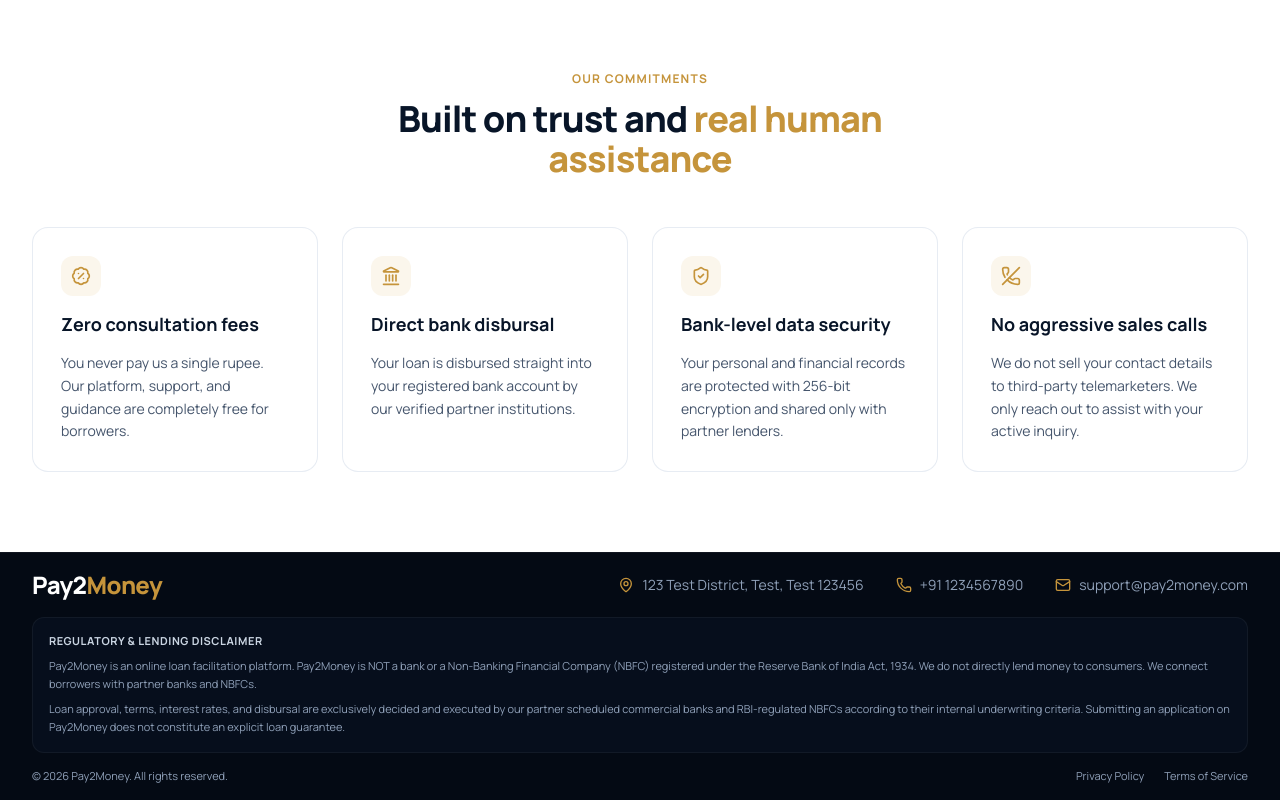
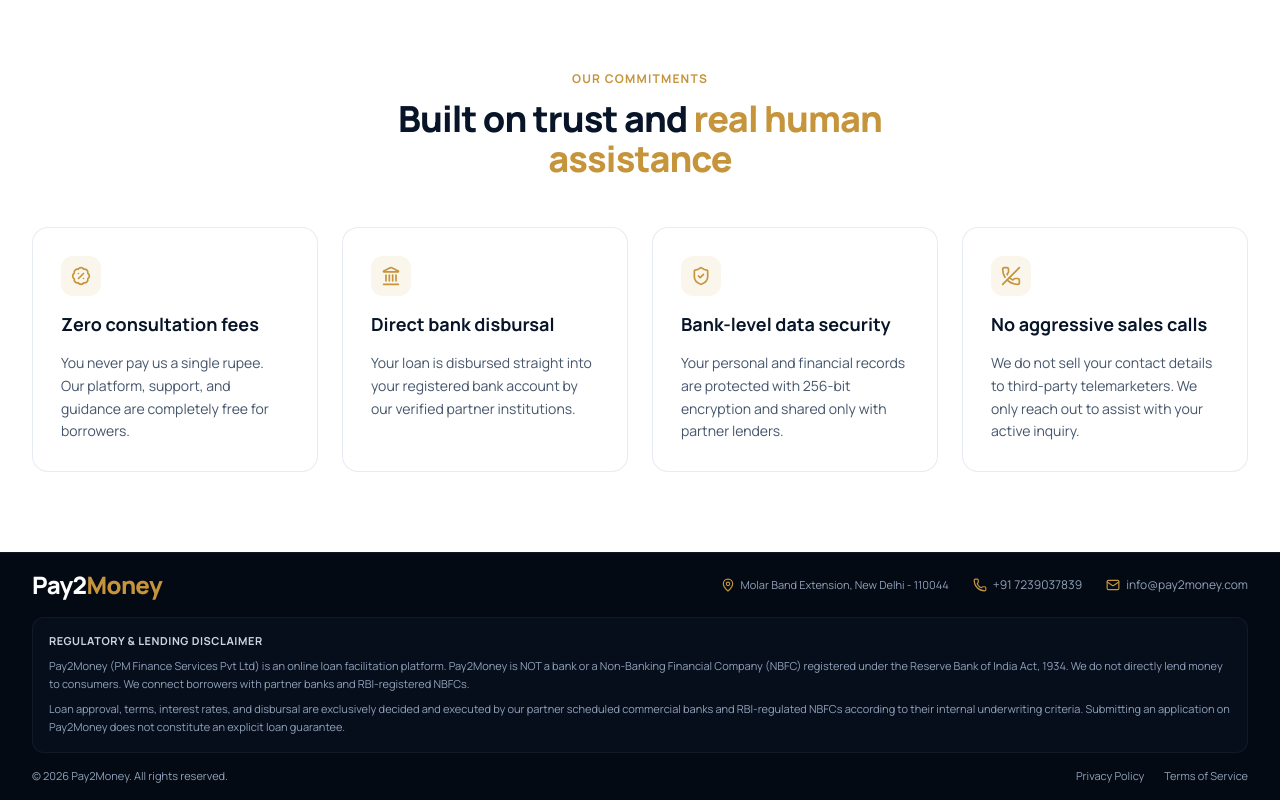
Before and after one commit to shivamkumarlogs/pay2money, a Next.js app: page /about in a window 1280 px wide. Shown: the part 1147-1947 px from the top of the page. Built offline with nearby package versions, Linux system fonts and the light colour scheme.

Commit message:
feat(config): update official business details in siteData and polish Footer contact row

```diff
--- a/app/components/Footer.jsx
+++ b/app/components/Footer.jsx
@@ -23,27 +23,27 @@ export default function Footer() {
           </div>
 
           {/* Contact Details from siteData */}
-          <div className="flex flex-col sm:flex-row flex-wrap items-start sm:items-center gap-x-8 gap-y-3 text-xs sm:text-sm text-slate-400">
-            <p className="flex items-center gap-2">
-              <MapPin className="w-4 h-4 text-brand-accent shrink-0" />
-              <span>{SITE_CONFIG.address}</span>
+          <div className="flex flex-col sm:flex-row flex-wrap items-start sm:items-center gap-x-6 gap-y-2 text-xs text-slate-400">
+            <p className="flex items-center gap-1.5 text-[11px] text-slate-400 max-w-xs sm:max-w-sm">
+              <MapPin className="w-3.5 h-3.5 text-brand-accent shrink-0" />
+              <span>{SITE_CONFIG.footerAddress || SITE_CONFIG.address}</span>
             </p>
 
-            <p className="flex items-center gap-2">
-              <Phone className="w-4 h-4 text-brand-accent shrink-0" />
+            <p className="flex items-center gap-1.5 text-[11px] sm:text-xs text-slate-400">
+              <Phone className="w-3.5 h-3.5 text-brand-accent shrink-0" />
               <a
                 href={SITE_CONFIG.phoneHref}
-                className="hover:text-brand-accent transition"
+                className="hover:text-brand-accent transition-colors"
               >
                 {SITE_CONFIG.phone}
               </a>
             </p>
 
-            <p className="flex items-center gap-2">
-              <Mail className="w-4 h-4 text-brand-accent shrink-0" />
+            <p className="flex items-center gap-1.5 text-[11px] sm:text-xs text-slate-400">
+              <Mail className="w-3.5 h-3.5 text-brand-accent shrink-0" />
               <a
                 href={SITE_CONFIG.emailHref}
-                className="hover:text-brand-accent transition"
+                className="hover:text-brand-accent transition-colors"
               >
                 {SITE_CONFIG.email}
               </a>
@@ -70,8 +70,8 @@ export default function Footer() {
               &copy; {currentYear} {SITE_CONFIG.name}. All rights reserved.
             </p>
             <div className="flex items-center gap-5">
-              <a href="#footer" className="hover:text-white transition">Privacy Policy</a>
-              <a href="#footer" className="hover:text-white transition">Terms of Service</a>
+              <a href="#footer" className="hover:text-brand-accent transition-colors">Privacy Policy</a>
+              <a href="#footer" className="hover:text-brand-accent transition-colors">Terms of Service</a>
             </div>
           </div>
         </div>
--- a/app/data/siteData.js
+++ b/app/data/siteData.js
@@ -27,15 +27,20 @@ import {
 // ==========================================
 export const SITE_CONFIG = {
   name: "Pay2Money",
-  tagline: "Loans at the Lowest Rates",
-  phone: "+91 1234567890",
-  phoneHref: "tel:+911234567890",
-  email: "support@pay2money.com",
-  emailHref: "mailto:support@pay2money.com",
-  address: "123 Test District, Test, Test 123456",
+  companyName: "PM Finance Services Pvt Ltd",
+  director: "Deepak Kumar",
+  tagline: "Your Growth, Our Priority",
+  slogan: "Loans Se Zyada Aage",
+  phone: "+91 7239037839",
+  phoneHref: "tel:+917239037839",
+  email: "info@pay2money.com",
+  emailHref: "mailto:info@pay2money.com",
+  address:
+    "Shop No. 3049, First Floor, Block E-II, Faridabad Bypass Road, Molar Band Extension, Opp. Adani CNG Pump, Near Khatu Shyam Bus Travel, New Delhi - 110044",
+  footerAddress: "Molar Band Extension, New Delhi - 110044",
   workingHours: "Monday to Saturday, 9:30 AM to 6:30 PM",
   disclaimer:
-    "Pay2Money is an online loan facilitation platform. Pay2Money is NOT a bank or a Non-Banking Financial Company (NBFC) registered under the Reserve Bank of India Act, 1934. We do not directly lend money to consumers. We connect borrowers with partner banks and NBFCs.",
+    "Pay2Money (PM Finance Services Pvt Ltd) is an online loan facilitation platform. Pay2Money is NOT a bank or a Non-Banking Financial Company (NBFC) registered under the Reserve Bank of India Act, 1934. We do not directly lend money to consumers. We connect borrowers with partner banks and RBI-registered NBFCs.",
 };
 
 // ==========================================
```
